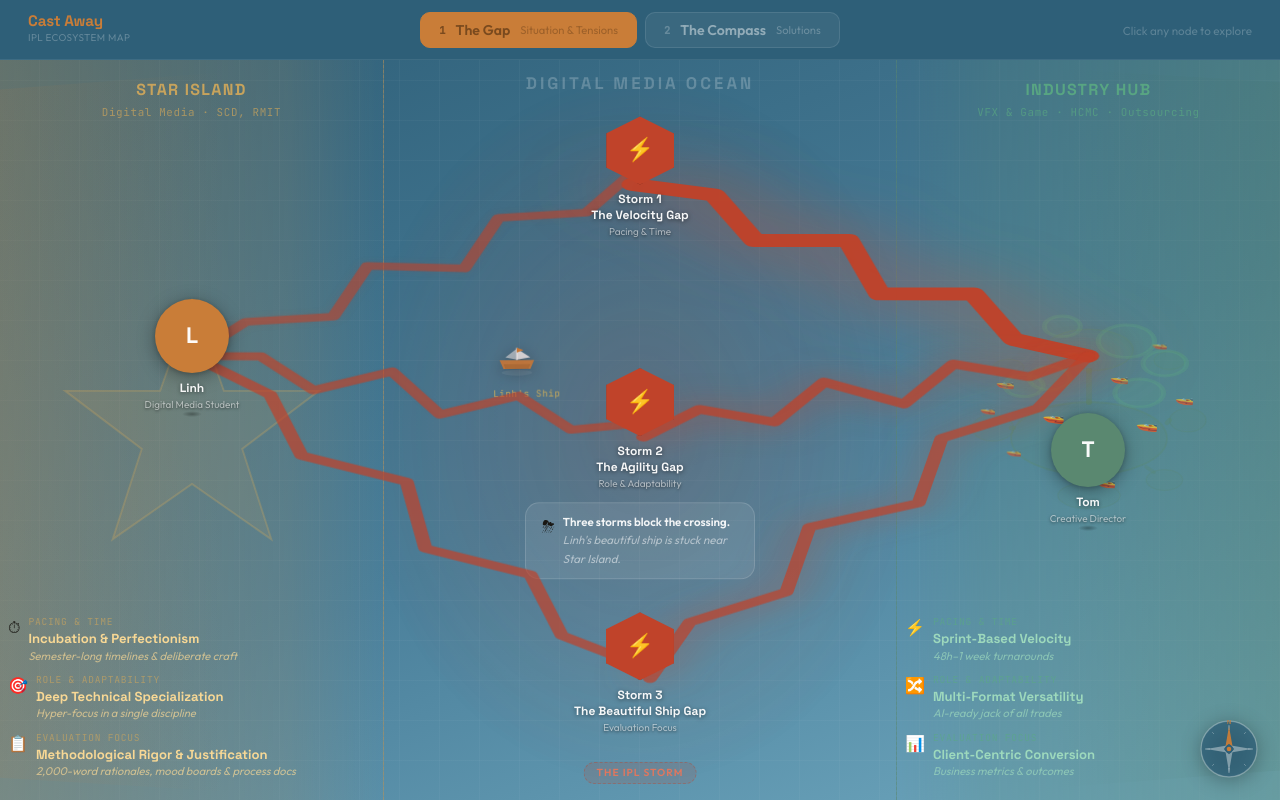
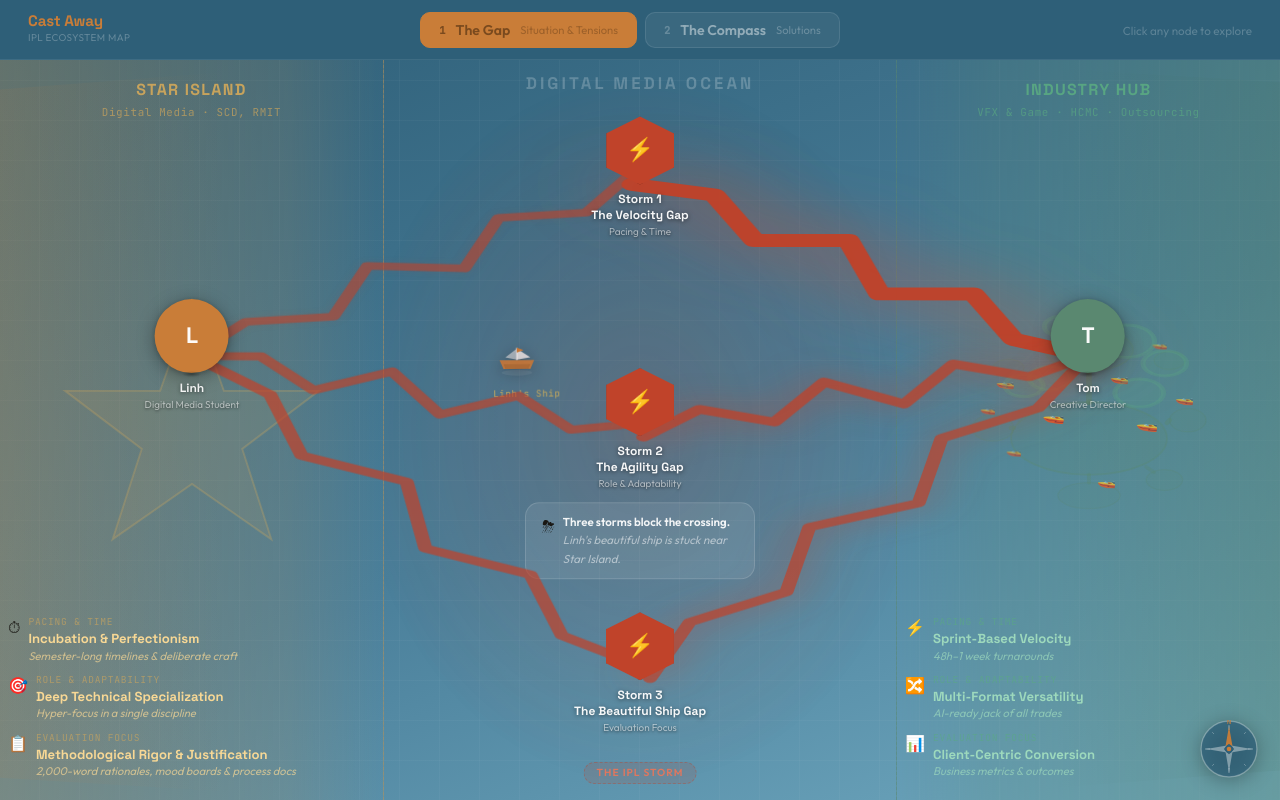
Before and after one commit to binyoun/cast-away, a React (Vite) app: page / in a window 1280 px wide. Built offline with nearby package versions, Linux system fonts and the light colour scheme.

Commit message:
Fix CSS: node-circle position:relative was overriding node position:absolute — caused Tom misalignment and click bug

```diff
--- a/src/styles/game.css
+++ b/src/styles/game.css
@@ -648,6 +648,7 @@
 .node.node-active { transform: translate(-50%, -50%) scale(1.12); z-index: 15; }
 
 .node-body {
+  position: relative; /* positioning context for ::after drop-shadow */
   display: flex;
   align-items: center;
   justify-content: center;
@@ -676,8 +677,6 @@
   border-radius: 50%;
   pointer-events: none;
 }
-.node-circle { position: relative; }
-
 .color-amber   { background: var(--amber);   color: var(--amber); }
 .color-slate   { background: var(--slate);   color: var(--slate); }
 .color-tension { background: var(--tension); color: var(--tension); }
```
Also changed, not shown: 8 other files (tests, documents, lock files or other folders).
